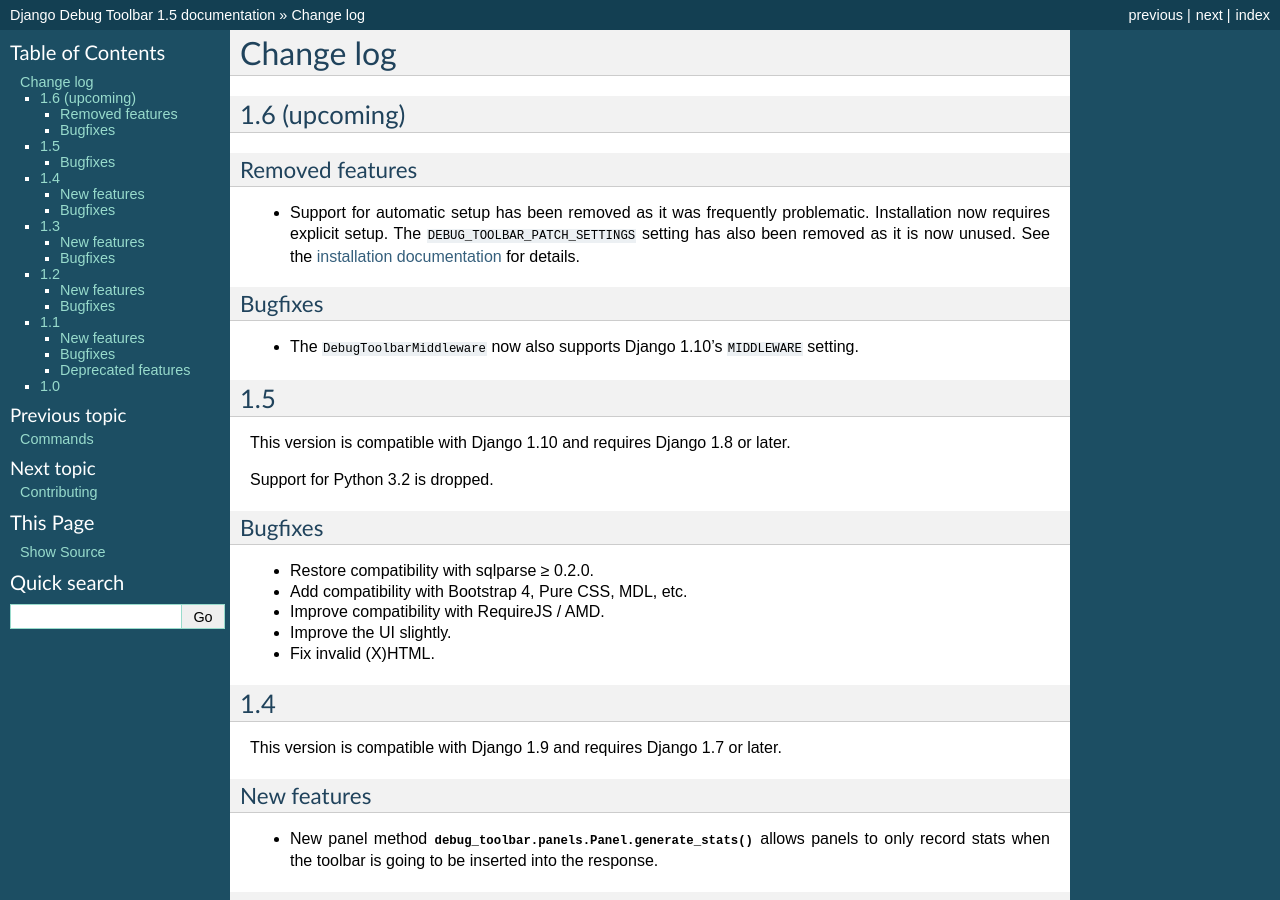
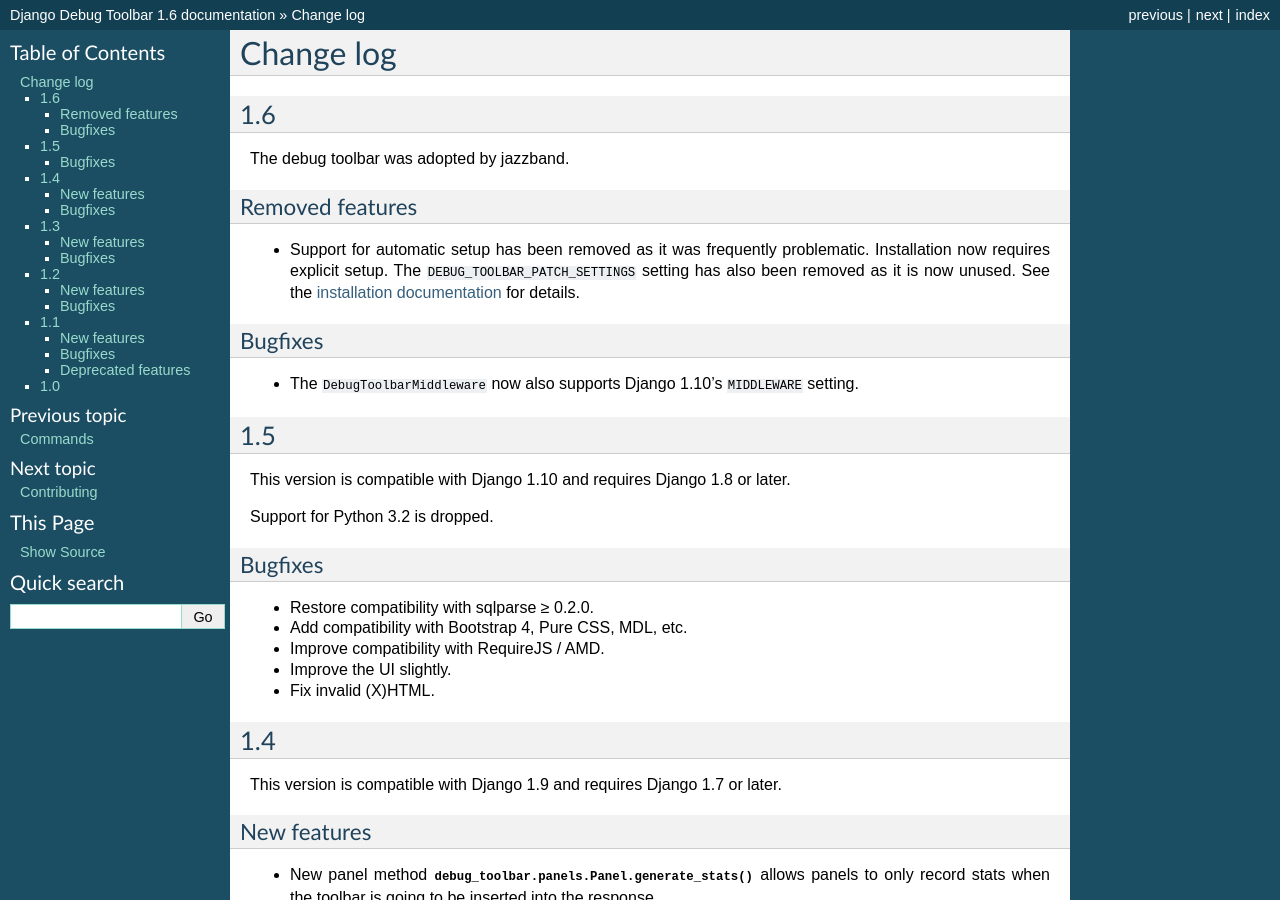
Before and after one commit to jazzband/django-debug-toolbar, a Sphinx documentation site: the page built from docs/changes.rst, in a window 1280 px wide and 900 px high. Built offline with Sphinx 7.4.7, drawn with Linux system fonts in a browser that asks for light colours; some of the changed text lies outside the part shown.

Commit message:
Bump version number.

```diff
--- a/README.rst
+++ b/README.rst
@@ -31,8 +31,7 @@
 In addition to the built-in panels, a number of third-party panels are
 contributed by the community.
 
-The current version of the Debug Toolbar is 1.5 (in development). It works
-on Django ≥ 1.8.
+The current version of the Debug Toolbar is 1.6. It works on Django ≥ 1.8.
 
 Documentation, including installation and configuration instructions, is
 available at https://django-debug-toolbar.readthedocs.io/.
--- a/docs/changes.rst
+++ b/docs/changes.rst
@@ -1,8 +1,10 @@
 Change log
 ==========
 
-1.6 (upcoming)
---------------
+1.6
+---
+
+The debug toolbar was adopted by jazzband.
 
 Removed features
 ~~~~~~~~~~~~~~~~
--- a/docs/conf.py
+++ b/docs/conf.py
@@ -59,9 +59,9 @@
 # built documents.
 #
 # The short X.Y version.
-version = '1.5'
+version = '1.6'
 # The full version, including alpha/beta/rc tags.
-release = '1.5'
+release = '1.6'
 
 # The language for content autogenerated by Sphinx. Refer to documentation
 # for a list of supported languages.
--- a/setup.py
+++ b/setup.py
@@ -4,7 +4,7 @@
 
 setup(
     name='django-debug-toolbar',
-    version='1.5',
+    version='1.6',
     description='A configurable set of panels that display various debug '
                 'information about the current request/response.',
     long_description=open('README.rst', encoding='utf-8').read(),
```
